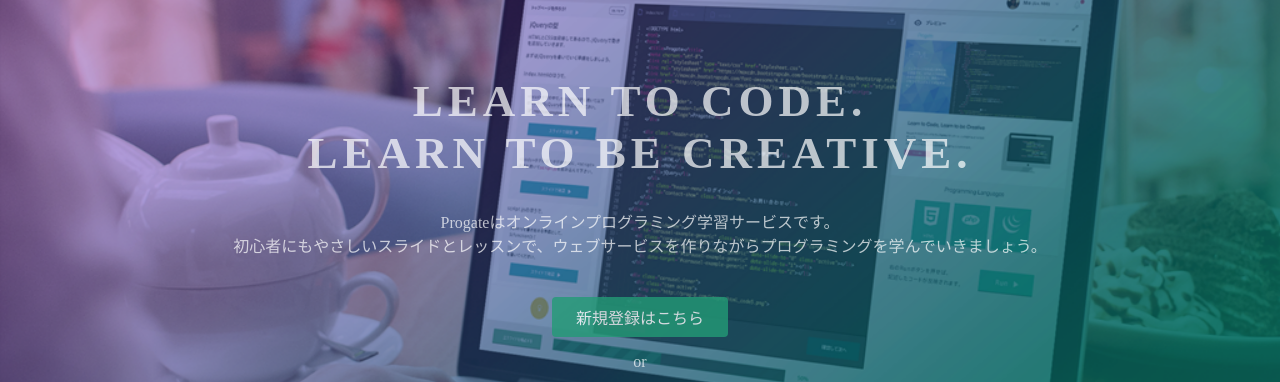
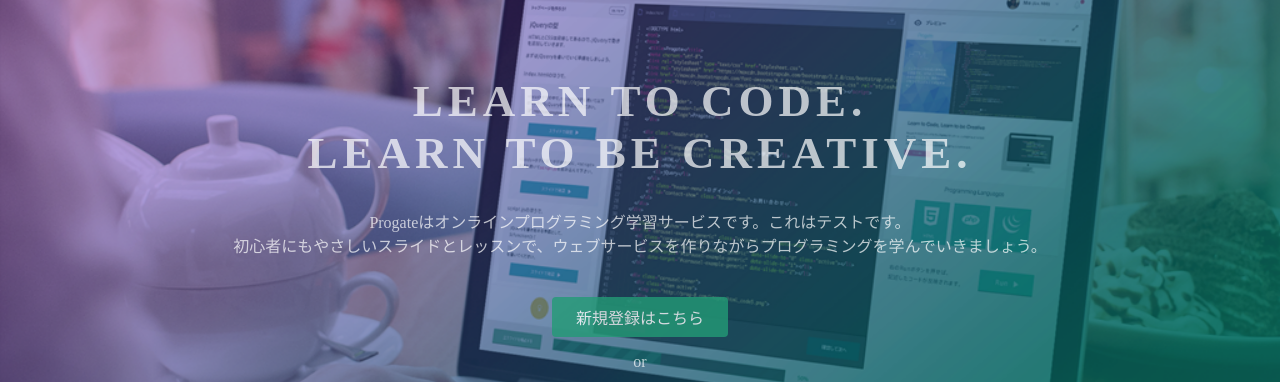
Before and after one commit to tao-ki/prog-8site, a plain HTML site: page index.html in a window 1280 px wide. Shown: the part 135-517 px from the top of the page. Drawn offline with Linux system fonts and the light colour scheme.

Commit message:
Update index.html

```diff
--- a/index.html
+++ b/index.html
@@ -24,7 +24,7 @@
   <div class="top-wrapper">
     <div class="container">
       <h1>LEARN TO CODE.<br>LEARN TO BE CREATIVE.</h1>
-      <p>Progateはオンラインプログラミング学習サービスです。<br>初心者にもやさしいスライドとレッスンで、ウェブサービスを作りながらプログラミングを学んでいきましょう。</p>
+      <p>Progateはオンラインプログラミング学習サービスです。これはテストです。<br>初心者にもやさしいスライドとレッスンで、ウェブサービスを作りながらプログラミングを学んでいきましょう。</p>
       <div class="btn-wrapper">
         <a href="#" class="btn signup">新規登録はこちら</a>
         <p>or</p>
```
